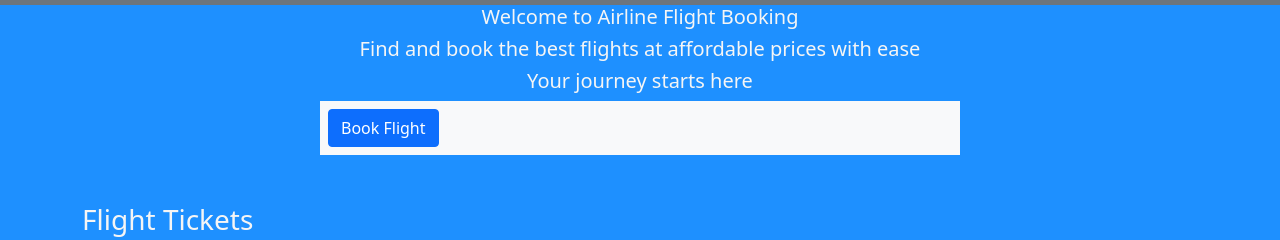
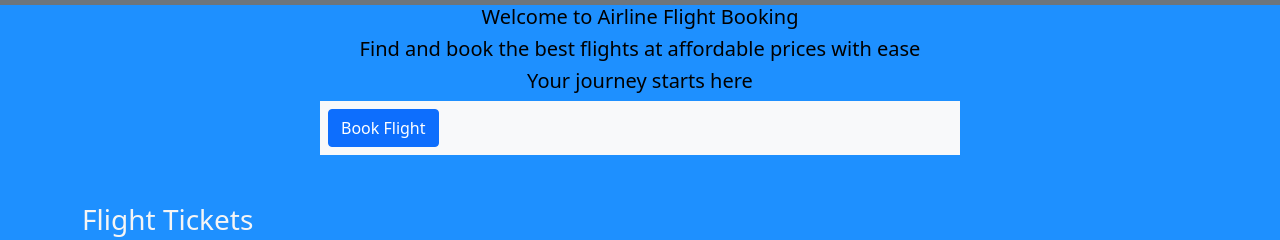
Before and after one commit to muriukianne/PHASE-1-PROJECT, a plain HTML site: page index.html in a window 1280 px wide. Shown: the part 89-329 px from the top of the page. Drawn offline with nearby package versions, Linux system fonts and the light colour scheme; no server answers.

Commit message:
Phase 1 project - Airline Website

```diff
--- a/index.html
+++ b/index.html
@@ -38,10 +38,10 @@
           </div>
         </nav>
 
-        <section class="developments">
-          <h5 style="text-align: center;">Welcome to Airline Flight Booking</h5>
-          <h5 style="text-align: center;">Find and book the best flights at affordable prices with ease</h5>
-          <h5 style="text-align: center;">Your journey starts here</h5>
+        <section class="Container">
+          <h5 style="text-align: center; color: black;">Welcome to Airline Flight Booking</h5>
+          <h5 style="text-align: center; color: black;">Find and book the best flights at affordable prices with ease</h5>
+          <h5 style="text-align: center;color: black;">Your journey starts here</h5>
       </section>
 
 
```
